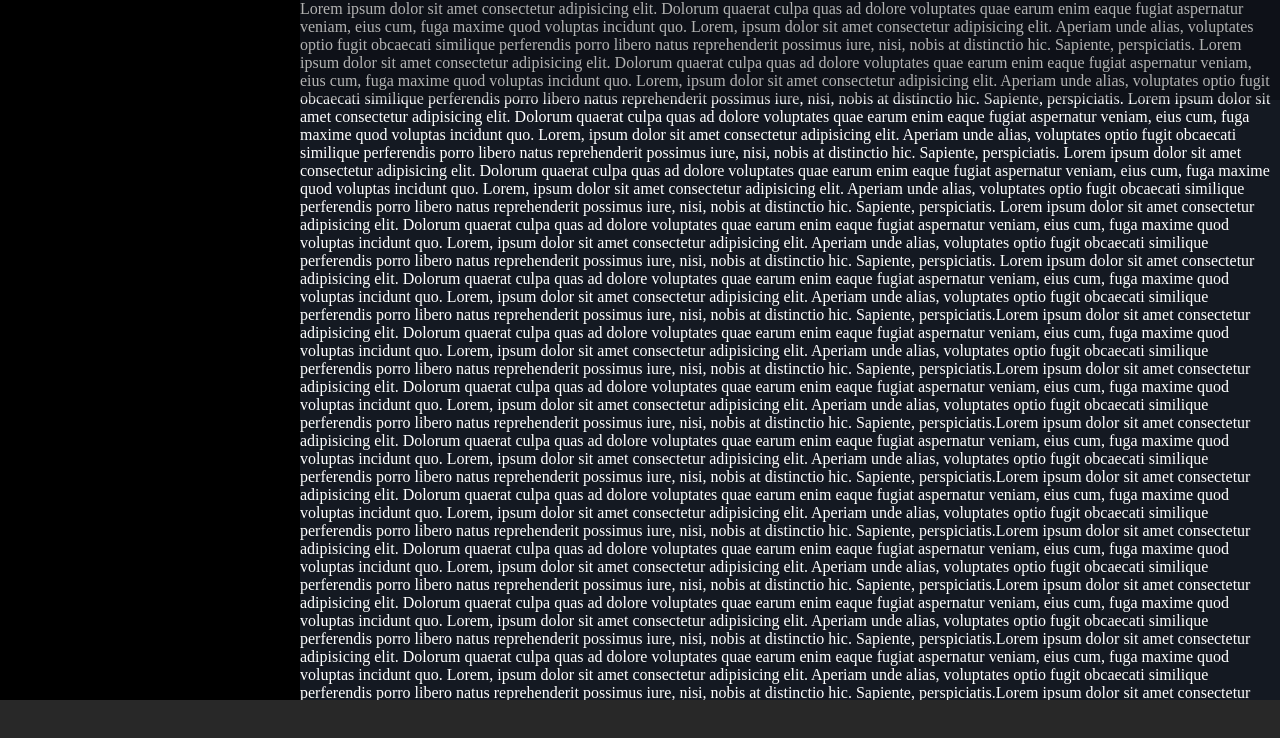
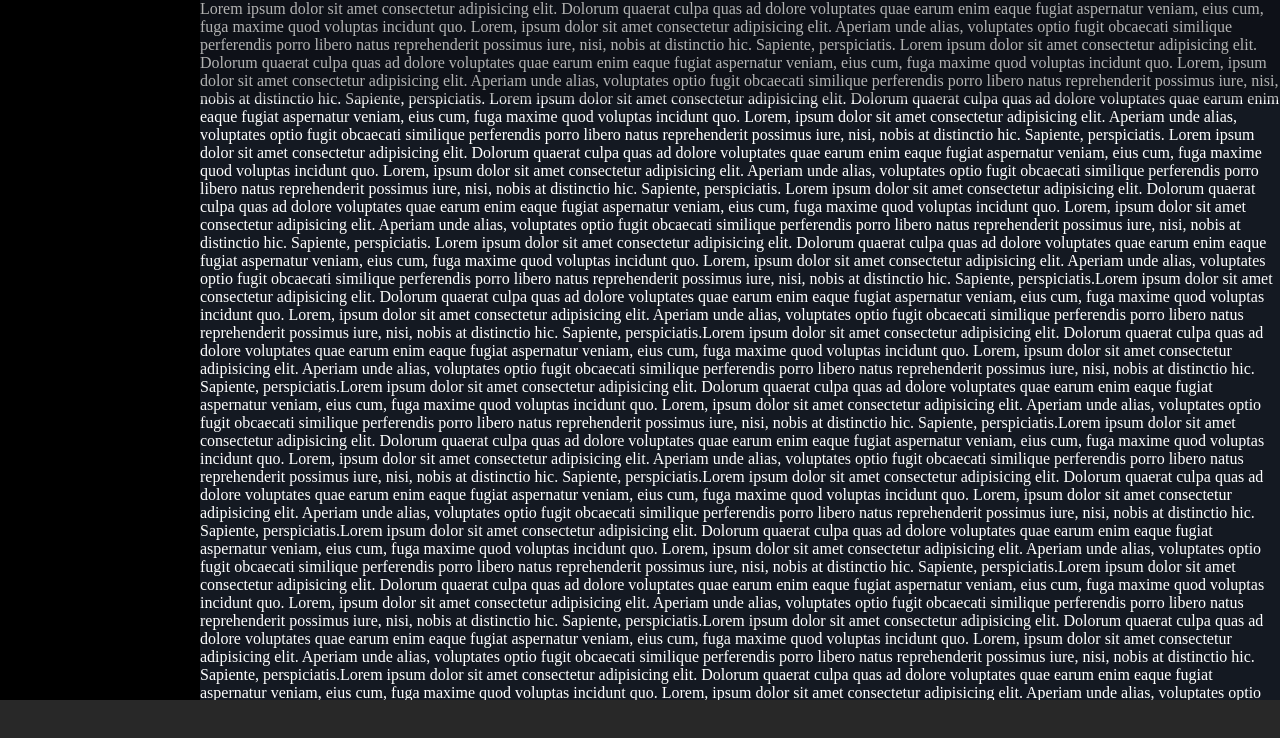
Before and after one commit to LauraMargherita25/html-css-spotifyweb, a plain HTML site: page index.html in a window 1280 px wide. Drawn offline with Linux system fonts and the light colour scheme.

Commit message:
Modificato width side-bar

```diff
--- a/style/style.css
+++ b/style/style.css
@@ -26,7 +26,7 @@ main{
 
 /* left side */
 .side-bar{
-    width: 300px;
+    width: 200px;
     height: 100%;
 
     background-color: black;
@@ -38,7 +38,7 @@ main{
 
 /* right side */
 .right-section{
-    width: calc(100% - 300px);
+    width: calc(100% - 200px);
     overflow-y: scroll;
 }
 
@@ -50,7 +50,7 @@ main{
 
     position: fixed;
     top: 0;
-    left: 300px;
+    left: 200px;
     right: 0;
 }
 
```
